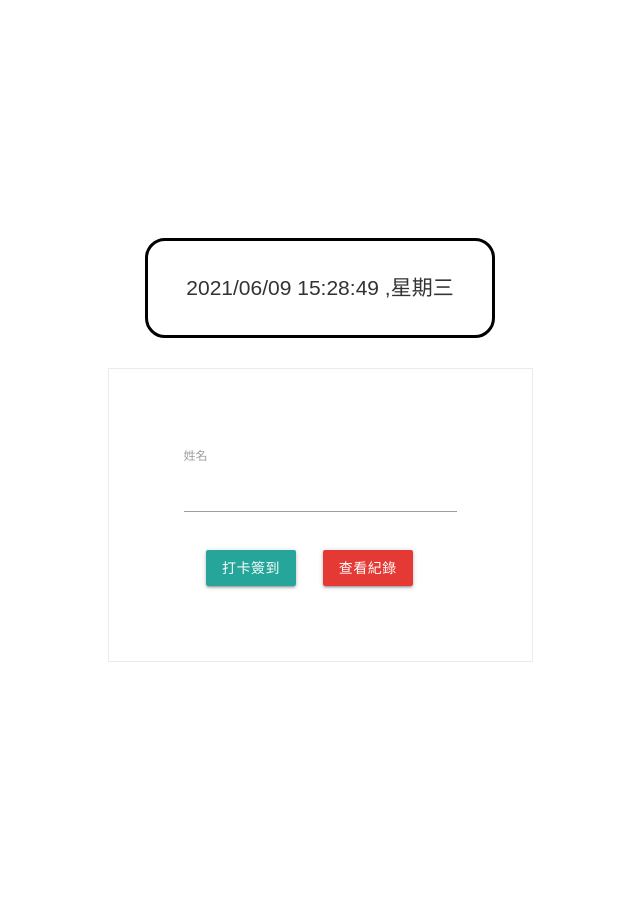
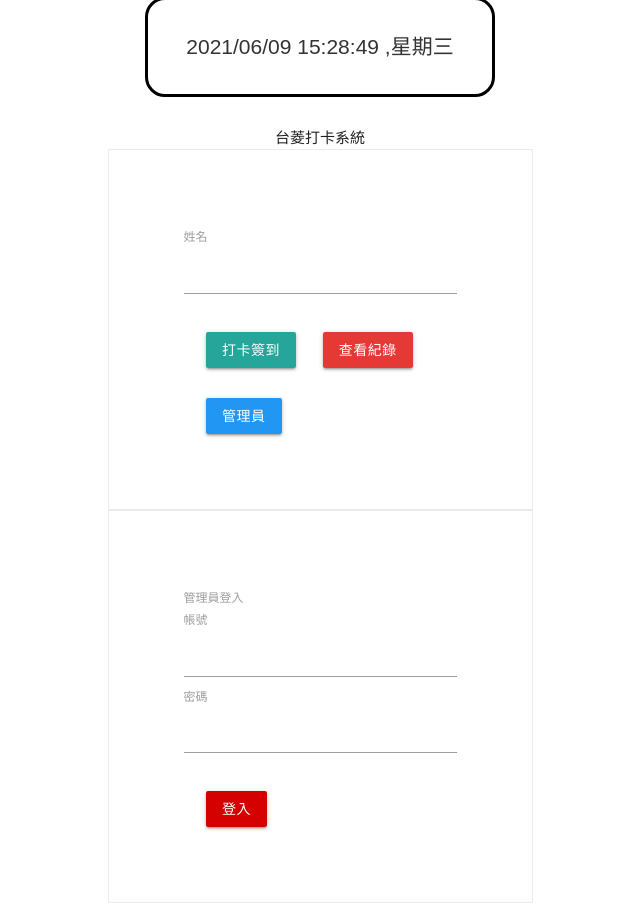
Before and after one commit to TaiLingClockIn/TaiLingClockIn.github.io, a plain HTML site: page index.html in a window 1280 px wide. Shown: the whole page, without its empty margins (320-960 px from the left). Before the commit the page ends 800 px from the top, so only its background shows below. Drawn offline with nearby package versions, Linux system fonts and the light colour scheme.

Commit message:
Update index.html

```diff
--- a/index.html
+++ b/index.html
@@ -11,11 +11,13 @@
 <body>
     <main>
         <div id="date"></div>
-        <form>
+        <div id ="titleText">台菱打卡系統</div>
+        <form id = "form1">
             <label for="userId">姓名</label><br>
             <input type="text" name="userId" id="userId" onchange="value=value.replace(/[^\u4E00-\u9FA5]/g,'')"><br>
             <button id="addBtn" type = "button" class="btn waves-effect waves-light" onclick="uploadData()">打卡簽到</button>
             <button id="updateBtn" type = "button" class="btn waves-effect red darken-1" onclick="getRecords()">查看紀錄</button>
+            <button id="adminBtn" type = "button" class="btn waves-effect blue" onclick="adminLoginInterface()">管理員</button>
             <div class = "div1" id = "div1">
                 <table id = "headerTable">
                     <thead>
@@ -29,10 +31,19 @@
                   </table>
             </div>
         </form>
+        <form id = "form2">
+            <label id = "loginTitle">管理員登入</label><br>
+            <label for="ID">帳號</label><br>
+            <input type="text" name="adminId" id="adminId" onchange="value=value.replace(/[^0-9a-zA-Z]/g,'')"><br>
+            <label for="PW">密碼</label><br>
+            <input type="text" name="adminPw" id="adminPw" onchange="value=value.replace(/[^0-9a-zA-Z]/g,'')"><br>
+            <button id="adminLoginBtn" type = "button" class="btn waves-effect red accent-4" onclick="adminLogin()">登入</button>
+        </form>
     </main>
     <script src="https://www.gstatic.com/firebasejs/8.6.1/firebase-app.js"></script>
+    <script src="https://www.gstatic.com/firebasejs/8.6.1/firebase-auth.js"></script>
     <script src="https://www.gstatic.com/firebasejs/8.6.1/firebase-database.js"></script>
-    <script src=https://code.jquery.com/jquery-3.6.0.min.js></script>
+    <script src="https://code.jquery.com/jquery-3.6.0.min.js"></script>
     <script src="main.js"></script>
 </body>
 </html>
```
